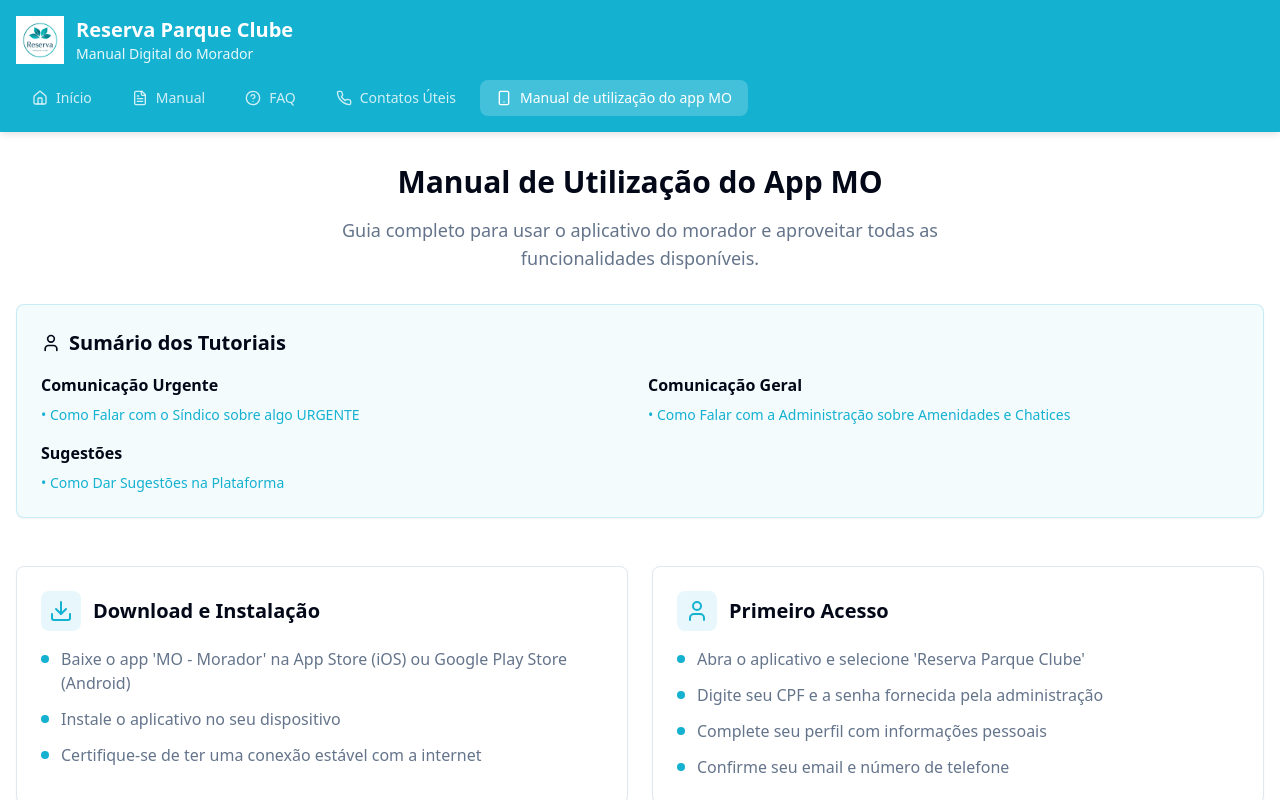
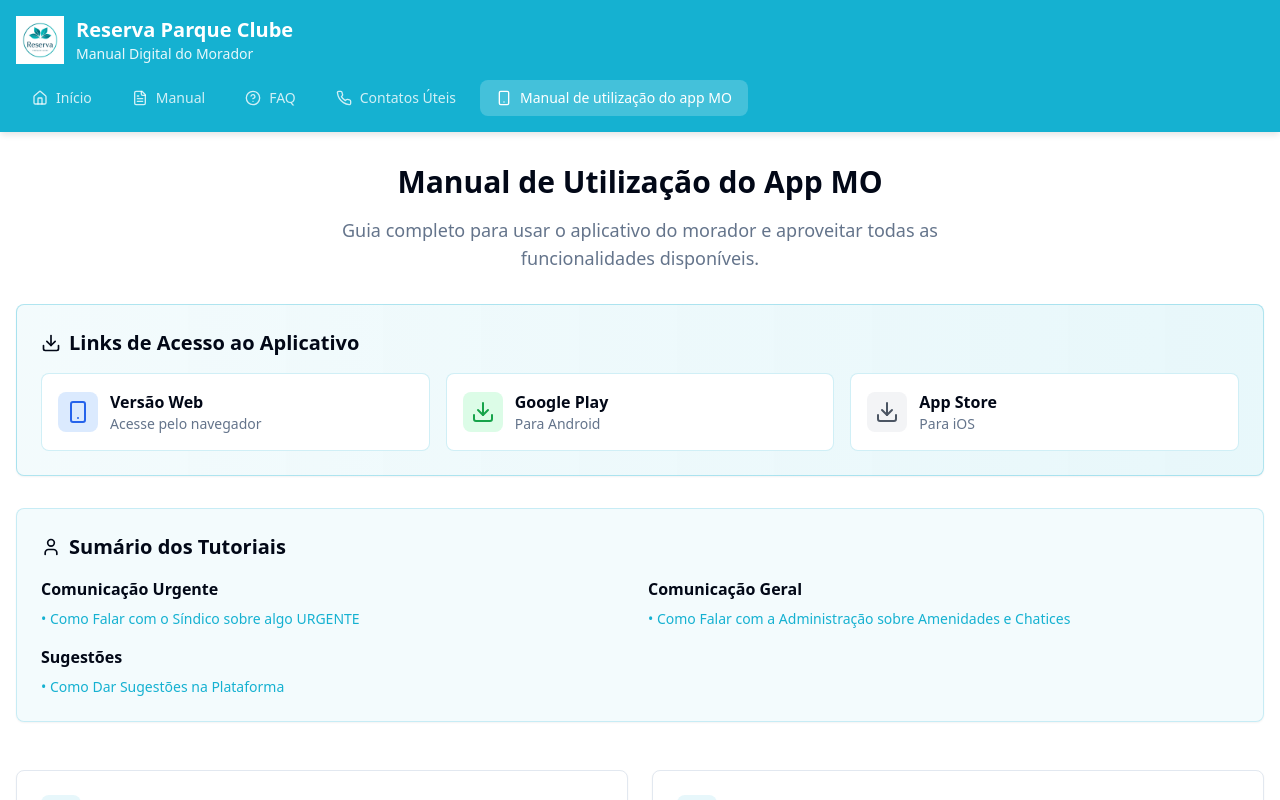
Before and after one commit to brenomaini/meu-mo-app-guide, a React (Vite) app: page /manual-app in a window 1280 px wide. Shown: the top 800 px of the page. Built offline with nearby package versions, Linux system fonts and the light colour scheme.

Commit message:
Add app store links
Added links to the web app, Play Store, and App Store.

```diff
--- a/src/pages/ManualApp.tsx
+++ b/src/pages/ManualApp.tsx
@@ -95,6 +95,62 @@ const ManualApp = () => {
           <p className="text-lg text-text-secondary max-w-2xl mx-auto">
             Guia completo para usar o aplicativo do morador e aproveitar todas as funcionalidades disponíveis.
           </p>
+        </div>
+
+        {/* Links de Acesso */}
+        <div className="mb-8">
+          <Card className="p-6 border-primary/30 bg-gradient-to-r from-primary/5 to-primary/10">
+            <h2 className="text-xl font-bold text-text-primary mb-4 flex items-center gap-2">
+              <Download className="h-5 w-5" />
+              Links de Acesso ao Aplicativo
+            </h2>
+            <div className="grid grid-cols-1 md:grid-cols-3 gap-4">
+              <a
+                href="https://reservaparqueclube.mo.app.br/"
+                target="_blank"
+                rel="noopener noreferrer"
+                className="flex items-center gap-3 p-4 bg-white rounded-lg border border-primary/20 hover:border-primary/40 transition-colors group"
+              >
+                <div className="p-2 rounded-lg bg-blue-100 group-hover:bg-blue-200 transition-colors">
+                  <Smartphone className="h-6 w-6 text-blue-600" />
+                </div>
+                <div>
+                  <h3 className="font-semibold text-text-primary">Versão Web</h3>
+                  <p className="text-sm text-text-secondary">Acesse pelo navegador</p>
+                </div>
+              </a>
+
+              <a
+                href="https://play.google.com/store/apps/details?id=br.app.mo.novomo&hl=pt_BR"
+                target="_blank"
+                rel="noopener noreferrer"
+                className="flex items-center gap-3 p-4 bg-white rounded-lg border border-primary/20 hover:border-primary/40 transition-colors group"
+              >
+                <div className="p-2 rounded-lg bg-green-100 group-hover:bg-green-200 transition-colors">
+                  <Download className="h-6 w-6 text-green-600" />
+                </div>
+                <div>
+                  <h3 className="font-semibold text-text-primary">Google Play</h3>
+                  <p className="text-sm text-text-secondary">Para Android</p>
+                </div>
+              </a>
+
+              <a
+                href="https://apps.apple.com/br/app/morador-online-2-0/id1598971439"
+                target="_blank"
+                rel="noopener noreferrer"
+                className="flex items-center gap-3 p-4 bg-white rounded-lg border border-primary/20 hover:border-primary/40 transition-colors group"
+              >
+                <div className="p-2 rounded-lg bg-gray-100 group-hover:bg-gray-200 transition-colors">
+                  <Download className="h-6 w-6 text-gray-600" />
+                </div>
+                <div>
+                  <h3 className="font-semibold text-text-primary">App Store</h3>
+                  <p className="text-sm text-text-secondary">Para iOS</p>
+                </div>
+              </a>
+            </div>
+          </Card>
         </div>
 
         {/* Sumário */}
```
